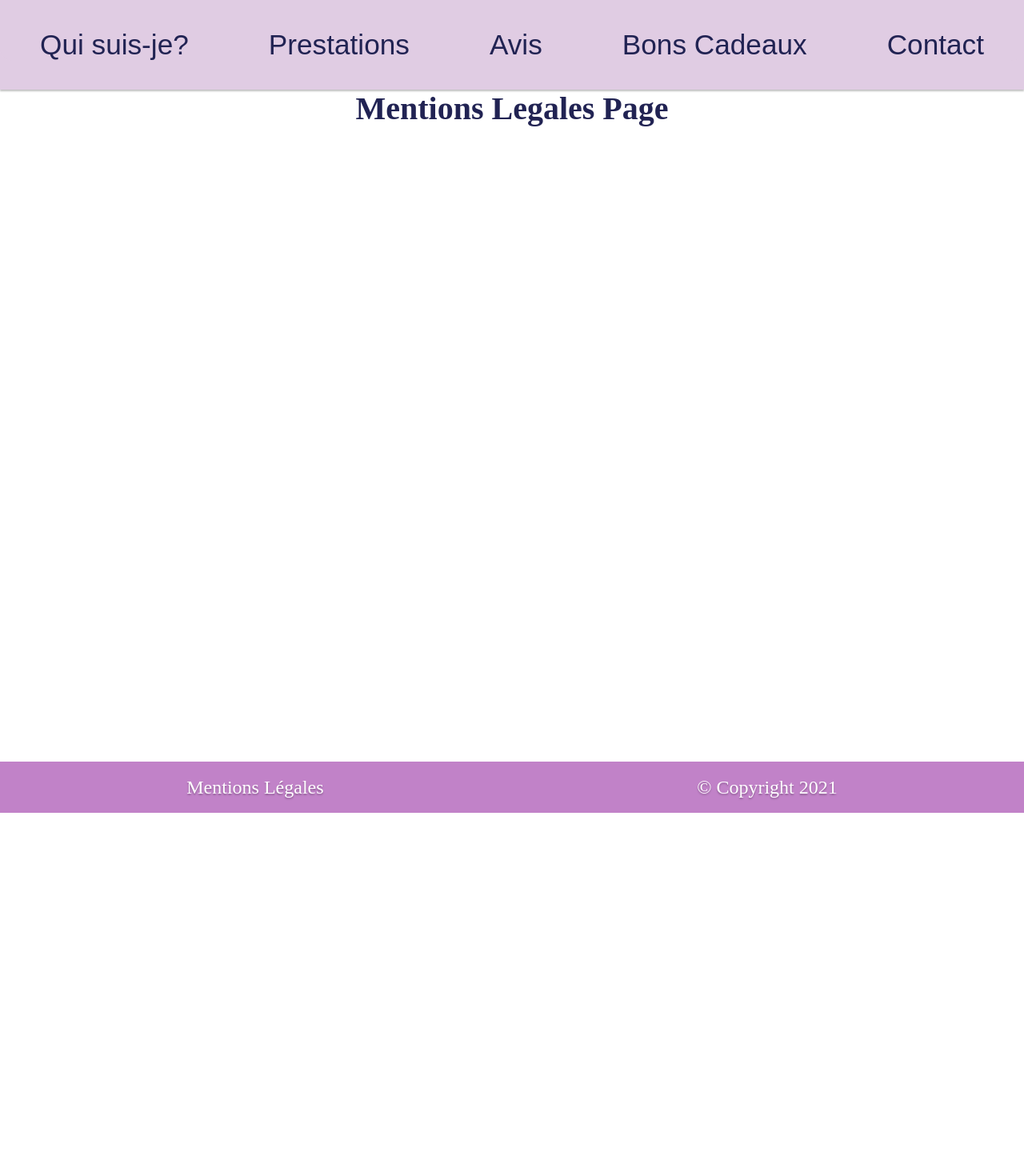
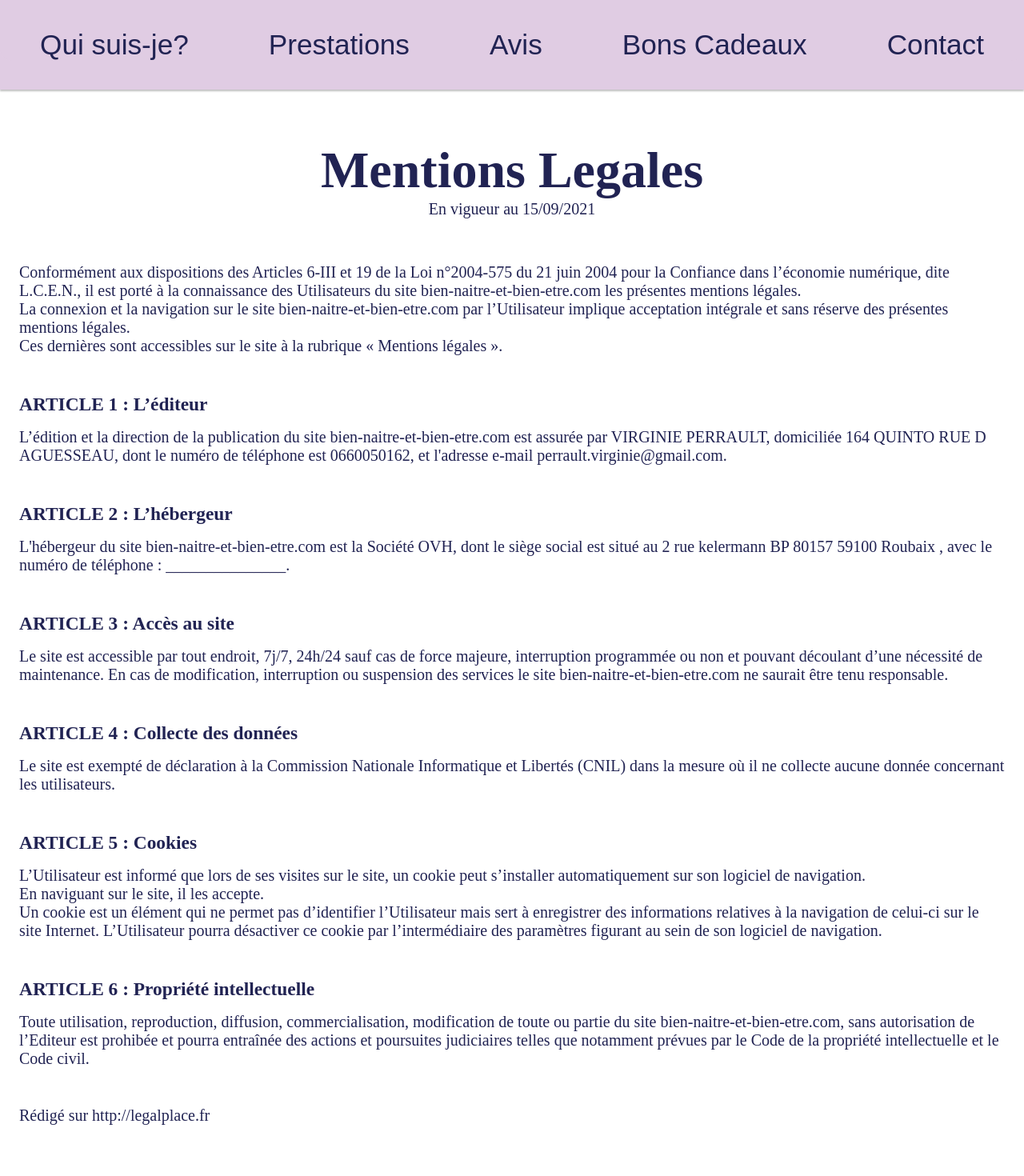
Before and after one commit to RaspberryChaos/next-site-virginie-perrault, a Next.js app: page /mentions-legales in a window 1280 px wide. Shown: the top 1470 px of the page at 80% size. Before the commit the page ends 1016 px from the top, so only its background shows below. Built offline with nearby package versions, Linux system fonts and the light colour scheme; a web font is replaced by a local one.

Commit message:
mentions legales page added and styled

```diff
--- a/pages/mentions-legales.js
+++ b/pages/mentions-legales.js
@@ -1,7 +1,104 @@
 export default function MentionsLegales() {
+  const articles = {
+    textAlign: "left",
+    padding: "1.5rem",
+  };
+
+  const headerMargin = {
+    marginBottom: "1rem"
+  }
+
   return (
     <div className="container">
-      <h1>Mentions Legales Page</h1>
+      <h1 className="section-heading">Mentions Legales</h1>
+      <p style={{marginBottom: "2rem"}}>En vigueur au 15/09/2021</p>
+      <div style={articles}>
+        <p>
+          Conformément aux dispositions des Articles 6-III et 19 de la Loi
+          n°2004-575 du 21 juin 2004 pour la Confiance dans l’économie
+          numérique, dite L.C.E.N., il est porté à la connaissance des
+          Utilisateurs du site bien-naitre-et-bien-etre.com les présentes
+          mentions légales.{" "}
+        </p>
+        <p>
+          La connexion et la navigation sur le site bien-naitre-et-bien-etre.com
+          par l’Utilisateur implique acceptation intégrale et sans réserve des
+          présentes mentions légales.{" "}
+        </p>
+        <p>
+          Ces dernières sont accessibles sur le site à la rubrique « Mentions
+          légales ».{" "}
+        </p>
+      </div>
+
+      <div style={articles}>
+        <h3 style={headerMargin}>ARTICLE 1 : L’éditeur</h3>
+        <p>
+          L’édition et la direction de la publication du site
+          bien-naitre-et-bien-etre.com est assurée par VIRGINIE PERRAULT,
+          domiciliée 164 QUINTO RUE D AGUESSEAU, dont le numéro de téléphone est
+          0660050162, et l'adresse e-mail perrault.virginie@gmail.com.{" "}
+        </p>
+      </div>
+
+      <div style={articles}>
+        <h3 style={headerMargin}>ARTICLE 2 : L’hébergeur</h3>
+        <p>
+          L'hébergeur du site bien-naitre-et-bien-etre.com est la Société OVH,
+          dont le siège social est situé au 2 rue kelermann BP 80157 59100
+          Roubaix , avec le numéro de téléphone : _______________.{" "}
+        </p>
+      </div>
+
+      <div style={articles}>
+        <h3 style={headerMargin}>ARTICLE 3 : Accès au site </h3>
+        <p>
+          Le site est accessible par tout endroit, 7j/7, 24h/24 sauf cas de
+          force majeure, interruption programmée ou non et pouvant découlant
+          d’une nécessité de maintenance. En cas de modification, interruption
+          ou suspension des services le site bien-naitre-et-bien-etre.com ne
+          saurait être tenu responsable.
+        </p>
+      </div>
+
+      <div style={articles}>
+        <h3 style={headerMargin}>ARTICLE 4 : Collecte des données</h3>
+        <p>
+          Le site est exempté de déclaration à la Commission Nationale
+          Informatique et Libertés (CNIL) dans la mesure où il ne collecte
+          aucune donnée concernant les utilisateurs.{" "}
+        </p>
+      </div>
+
+      <div style={articles}>
+        <h3 style={headerMargin}>ARTICLE 5 : Cookies</h3>
+        <p>
+          L’Utilisateur est informé que lors de ses visites sur le site, un
+          cookie peut s’installer automatiquement sur son logiciel de
+          navigation.{" "}
+        </p>
+        <p>En naviguant sur le site, il les accepte.</p>
+        <p>
+          Un cookie est un élément qui ne permet pas d’identifier l’Utilisateur
+          mais sert à enregistrer des informations relatives à la navigation de
+          celui-ci sur le site Internet. L’Utilisateur pourra désactiver ce
+          cookie par l’intermédiaire des paramètres figurant au sein de son
+          logiciel de navigation.
+        </p>
+      </div>
+
+      <div style={articles}>
+        <h3 style={headerMargin}>ARTICLE 6 : Propriété intellectuelle</h3>
+        <p>
+          Toute utilisation, reproduction, diffusion, commercialisation,
+          modification de toute ou partie du site bien-naitre-et-bien-etre.com﻿,
+          sans autorisation de l’Editeur est prohibée et pourra entraînée des
+          actions et poursuites judiciaires telles que notamment prévues par le
+          Code de la propriété intellectuelle et le Code civil.
+        </p>
+      </div>
+
+      <p style={articles}>Rédigé sur http://legalplace.fr </p>
     </div>
-  )
+  );
 }
```
